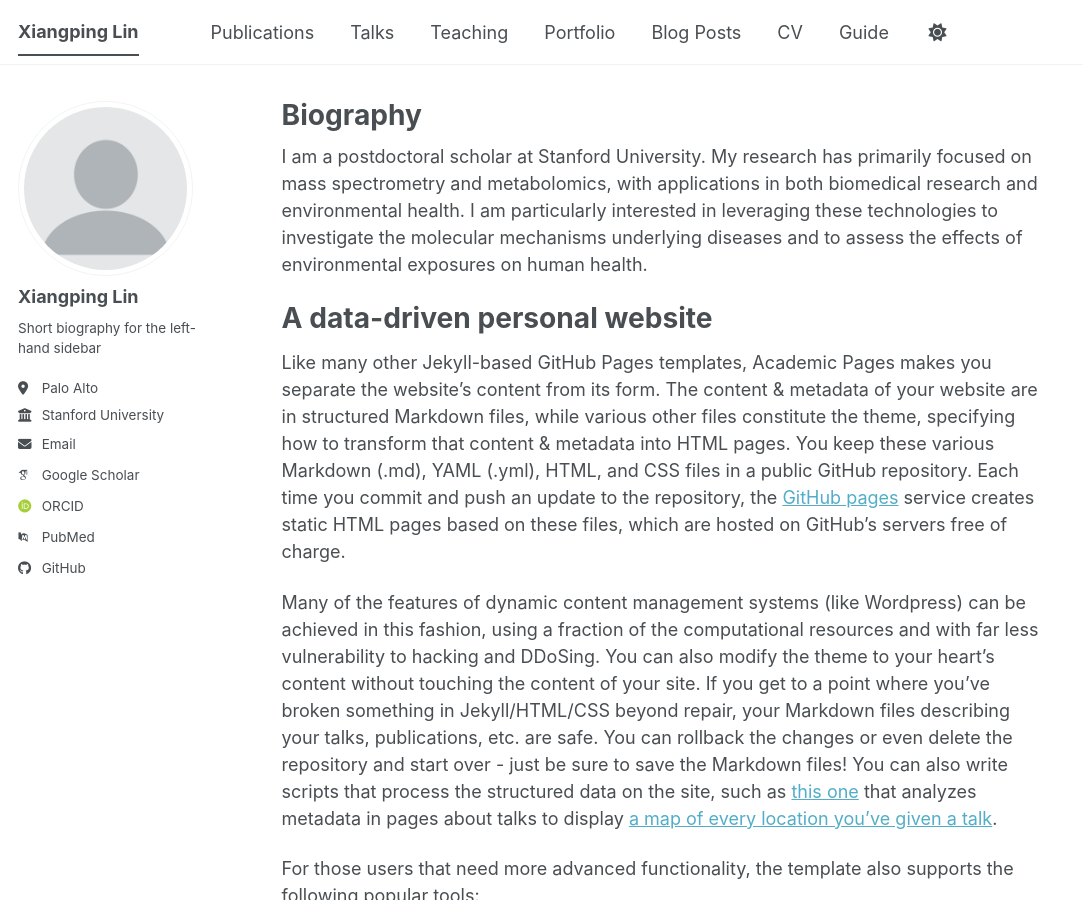
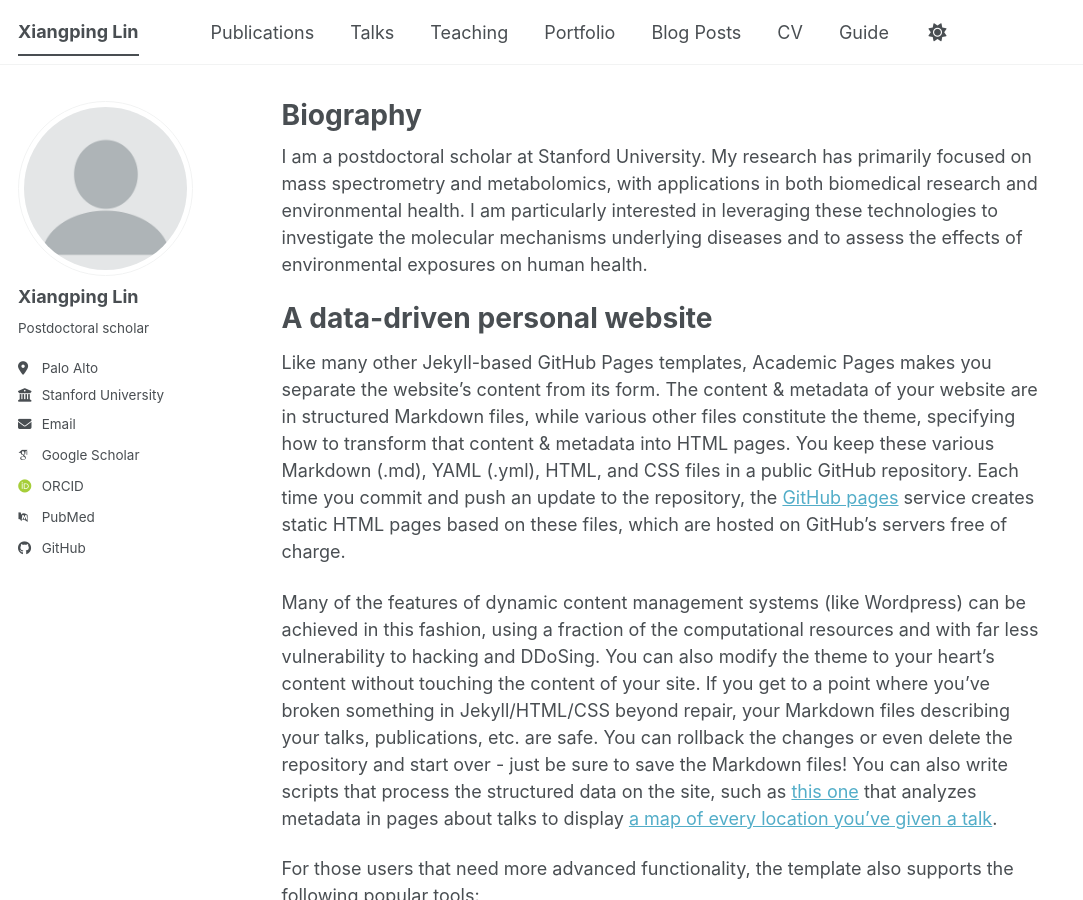
Before and after one commit to xiangpinglin/xiangpinglin.github.io, a Jekyll site: the page built from _pages/about.md, in a window 1280 px wide and 900 px high. Shown: the whole window, without its empty margins (0-1083 px from the left). Built offline with Jekyll 4.4.1, drawn with Linux system fonts in a browser that asks for light colours; some web fonts are replaced; a script bundle is joined from its source files by our own code; library files that are not in the unit come from our copies.

Commit message:
Change repository and update bio in _config.yml
Updated repository and bio information in the config file.

```diff
--- a/_config.yml
+++ b/_config.yml
@@ -16,7 +16,7 @@
 url                      : https://xiangpinglin.github.io # The base hostname & protocol for your site e.g. "https://[your GitHub username].github.io",
                                                            # or if you already have some other page hosted on Github then use "https://[your GitHub username].github.io/[Your Repo Name]"
 baseurl                  : "" # the subpath of your site, e.g. "/blog"
-repository               : "academicpages/academicpages.github.io"
+repository               : "xiangpinglin/xiangpinglin.github.io"
 
 # Site Author - The following control what appear as part of the author content on the side bar.
 #               If a field is blank the icon and link will not appear, otherwise it will be shown.
@@ -26,7 +26,7 @@
   avatar           : "profile.png"
   name             : "Xiangping Lin"
   pronouns         : # example: "she/her"
-  bio              : "Short biography for the left-hand sidebar"
+  bio              : "Postdoctoral scholar"
   location         : "Palo Alto"
   employer         : "Stanford University"
   uri              : # URL
```
